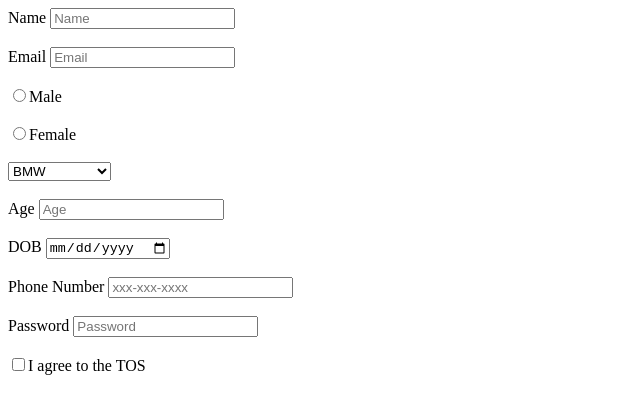
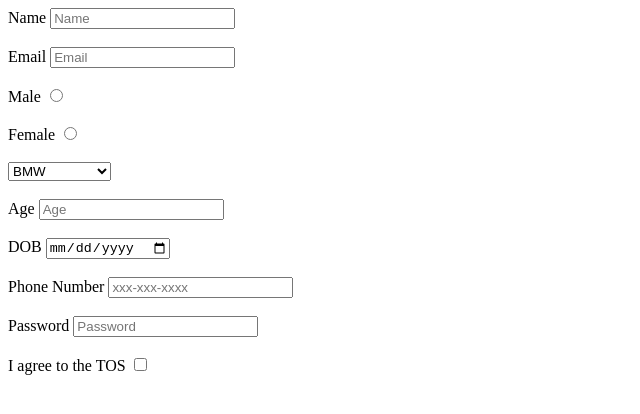
Before and after one commit to acciojob/signup-form-car-Abhishek25052000, a website: page main.html in a window 1280 px wide. Shown: the whole page, without its empty margins (0-640 px from the left). Drawn offline with Linux system fonts and the light colour scheme.

Commit message:
created a submission

```diff
--- a/main.html
+++ b/main.html
@@ -11,8 +11,10 @@
 			<input type="text" id="name" placeholder="Name" required> <br><br>
 			<label for="email">Email</label>
 			<input type="email" id="email" placeholder="Email" required><br><br>
-			<input type="radio" name="gender" id="gender_m">Male<br><br>
-			<input type="radio" name="gender" id="gender_f">Female<br><br>
+			<label for="gender_m">Male</label>
+			<input type="radio" name="gender" id="gender_m"><br><br>
+			<label for="gender_f">Female</label>
+			<input type="radio" name="gender" id="gender_f"><br><br>
 			<select id="cars" placeholder="BMW">
 				<option>BMW</option>
 				<option>Maruti Suzuki</option>
@@ -26,7 +28,8 @@
 			<input type="number" id="tel" placeholder="xxx-xxx-xxxx" required><br><br>
 			<label for="password">Password</label>
 			<input type="password" id="password" placeholder="Password" required><br><br>
-			<input type="checkbox" id="tos">I agree to the TOS
+			<label for="tos">I agree to the TOS</label>
+			<input type="checkbox" id="tos">
 		</form>
 	</body>
 </html>
```
